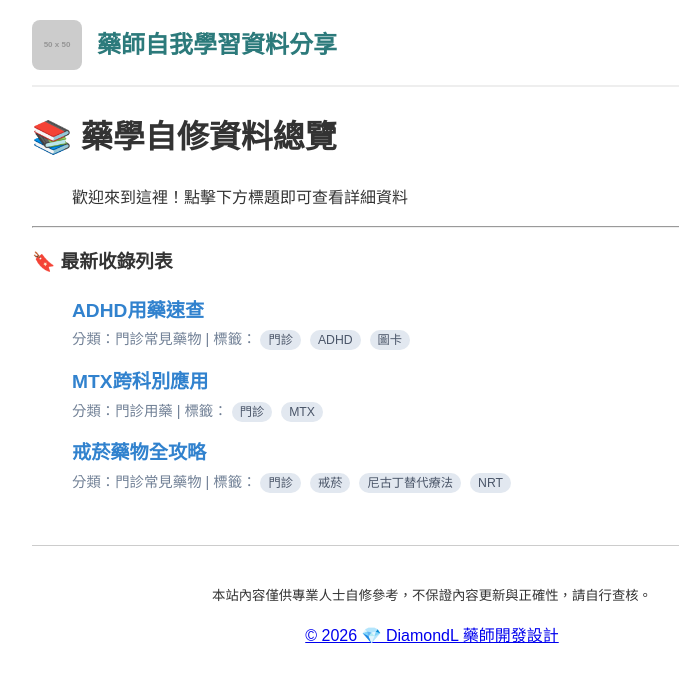
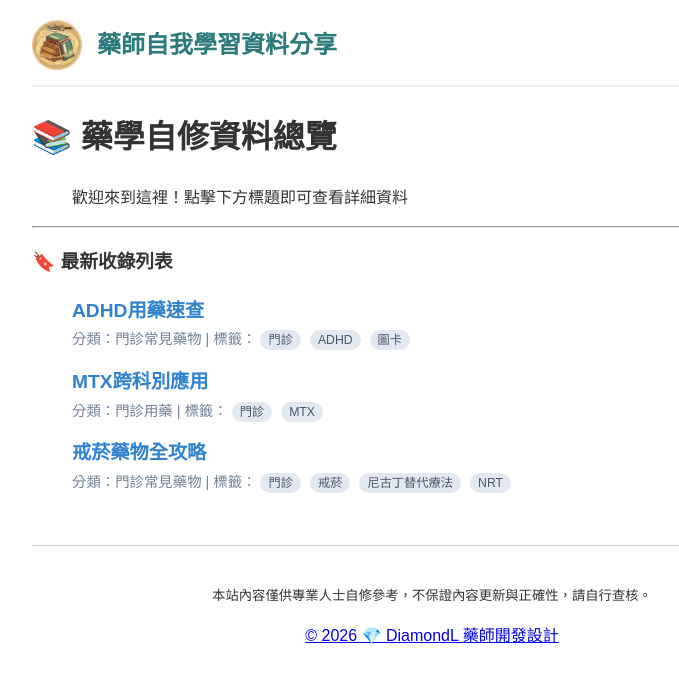
Before and after one commit to liaoweihung/note, a Jekyll site: the page built from index.md, in a window 1280 px wide. Shown: the top 682 px of the page, without its empty margins (208-887 px from the left). Built offline with Jekyll 4.4.1, drawn with Linux system fonts in a browser that asks for light colours.

Commit message:
Update default.html

```diff
--- a/_layouts/default.html
+++ b/_layouts/default.html
@@ -24,7 +24,7 @@
 <body>
 
   <header class="site-header">
-    <img src="https://via.placeholder.com/50?text=Logo" alt="網站 Logo" class="site-logo">
+    <img src="/note/img/note_logo.png" alt="不進則退" class="site-logo">
     <a href="{{ '/' | relative_url }}" class="site-title">{{ site.title }}</a>
   </header>
 
```
